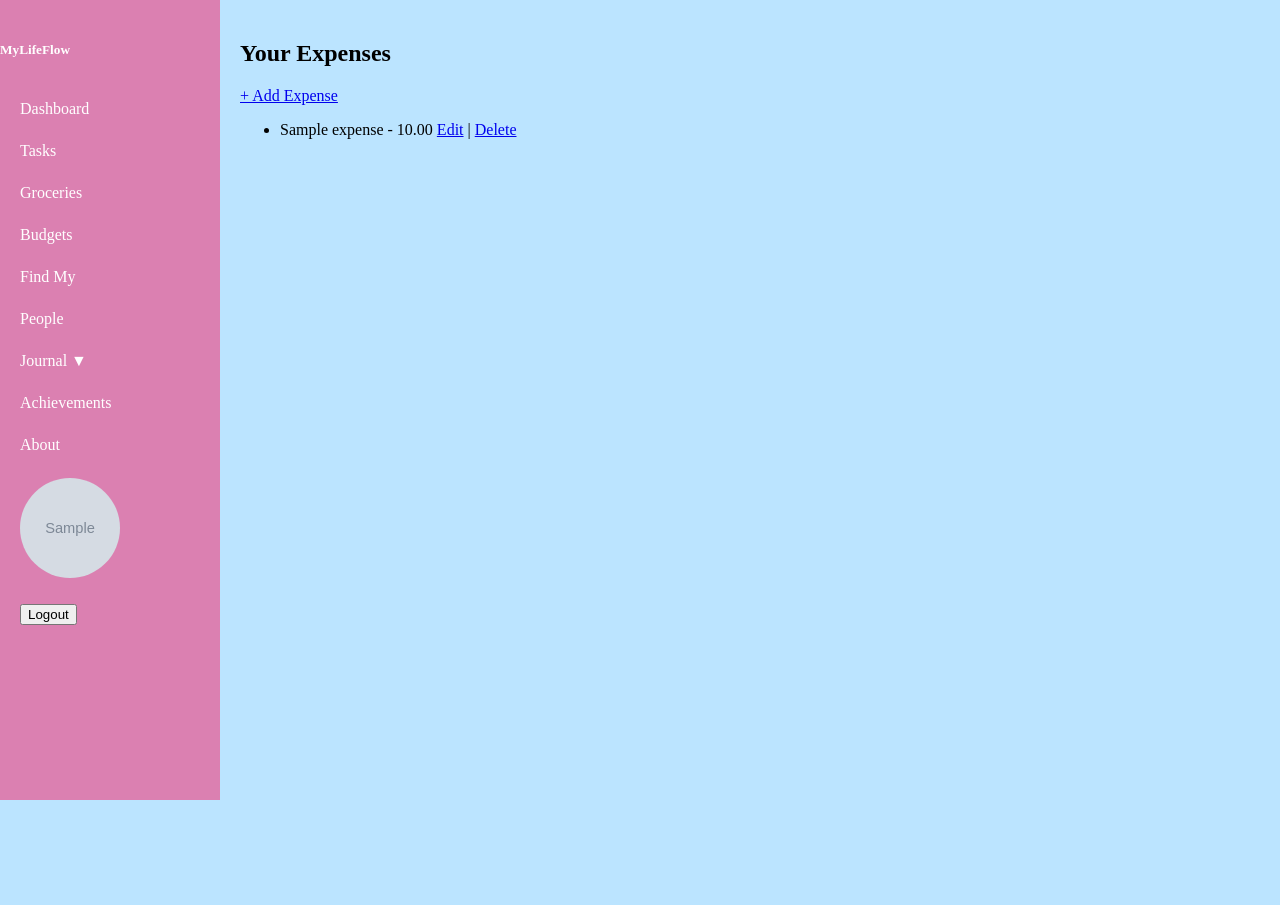
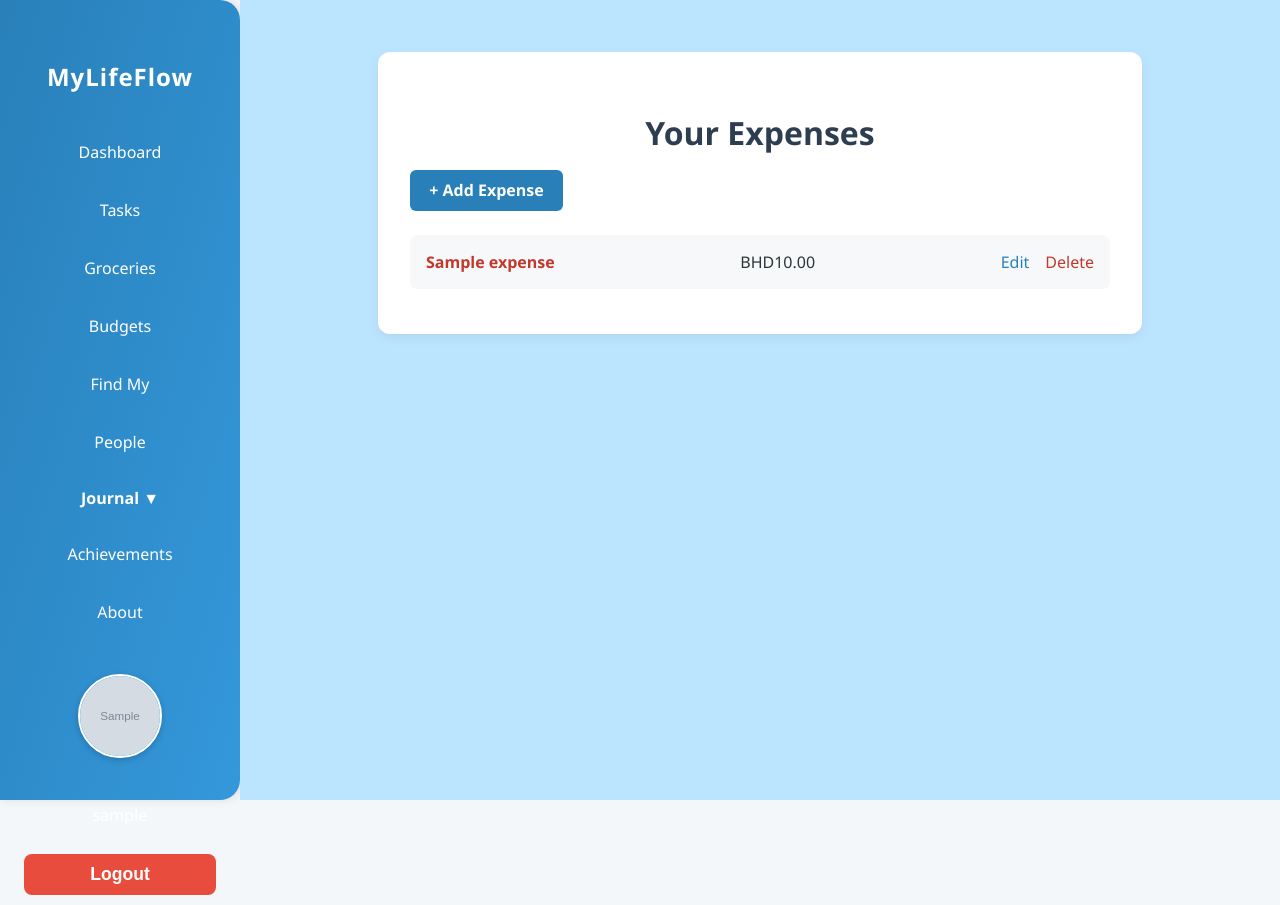
Before and after one commit to ManarSwar97/MyLifeFlow, a Django app: page /expense/ in a window 1280 px wide. Before the commit the page ends 800 px from the top, so only its background shows below. Run offline with Django 5.2, Linux system fonts and the light colour scheme; a user stored in the database is signed in; tables that the repository leaves empty hold one stand-in row (values such as "Sample post"); grey boxes marked "Sample" are stand-in pictures.

Commit message:
css updates

```diff
--- a/mylifeflow/main_app/static/css/budgets.css
+++ b/mylifeflow/main_app/static/css/budgets.css
@@ -1,27 +1,10 @@
-body {
-  background: #2980b9; /* fallback for old browsers */
-  background: -webkit-linear-gradient(
-    to right,
-    #ffffff,
-    #6dd5fa,
-    #2980b9
-  ); /* Chrome 10-25, Safari 5.1-6 */
-  background: linear-gradient(
-    to bottom,
-    #bbe4ff,
-    #87cefd
-  ); /* W3C, IE 10+/ Edge, Firefox 16+, Chrome 26+, Opera 12+, Safari 7+ */
-  color: #091638;
-  margin: 0;
-  font-family: 'Segoe UI', Arial, sans-serif;
-}
 .form-container {
   max-width: 480px;
   margin: 40px auto;
-  background: #f9f9f9;
+  background: #fafafa;
   padding: 30px 25px;
   border-radius: 8px;
-  box-shadow: 0 6px 15px rgba(0,0,0,0.1);
+  box-shadow: 0 6px 15px rgba(66, 33, 99, 0.1);
   font-family: 'Segoe UI', Tahoma, Geneva, Verdana, sans-serif;
 }
 
@@ -47,41 +30,41 @@ body {
 .form-wrapper .label {
   font-weight: 600;
   margin-bottom: 6px;
-  color: #333;
+  color: #555;
 }
 
-.form-wrapper input[type="text"],
-.form-wrapper input[type="number"],
-.form-wrapper input[type="date"],
+.form-wrapper input[type='text'],
+.form-wrapper input[type='number'],
+.form-wrapper input[type='date'],
 .form-wrapper select,
-.form-wrapper input[type="checkbox"] {
+.form-wrapper input[type='checkbox'] {
   padding: 8px 12px;
-  border: 1.8px solid #bdbdbd;
+  border: 1.8px solid #498cb9;
   border-radius: 6px;
   font-size: 1rem;
   outline-offset: 2px;
   transition: border-color 0.25s ease;
 }
 
-.form-wrapper input[type="checkbox"] {
+.form-wrapper input[type='checkbox'] {
   width: auto;
   height: auto;
   margin-top: 4px;
   cursor: pointer;
 }
 
-.form-wrapper input[type="text"]:focus,
-.form-wrapper input[type="number"]:focus,
-.form-wrapper input[type="date"]:focus,
+.form-wrapper input[type='text']:focus,
+.form-wrapper input[type='number']:focus,
+.form-wrapper input[type='date']:focus,
 .form-wrapper select:focus {
-  border-color: #00796b;
-  box-shadow: 0 0 5px #00796b66;
+  border-color: #2980b9;
+  box-shadow: 0 0 5px #2980b966;
 }
 
 .btn {
   display: inline-block;
   width: 100%;
-  background-color: #00796b;
+  background-color: #2980b9;
   color: white;
   font-weight: 700;
   border: none;
@@ -196,58 +178,47 @@ body {
   justify-content: flex-start;
 }
 
-.btn {
-  padding: 0.5rem 1rem;
-  border-radius: 8px;
-  font-weight: 600;
-  cursor: pointer;
-  border: none;
-  text-decoration: none;
-  color: white;
-  transition: background-color 0.3s ease;
-  display: inline-block;
-  text-align: center;
-}
+
 
 .btn-primary {
-  background-color: #00796b;
+  background-color: #2980b9;
 }
 
 .btn-primary:hover {
-  background-color: #004d40;
+  background-color: #1c3f63;
 }
 
 .btn-teal {
-  background-color: #00796b;
+  background-color:#2980b9 ;
 }
 
 .btn-teal:hover {
-  background-color: #004d40;
+  background-color: #1c3f63;
 }
 
 .btn-teal-outline {
   background-color: transparent;
-  color: #00796b;
-  border: 2px solid #00796b;
+  color: #2980b9;
+  border: 2px solid #2980b9;
   padding: 0.3rem 0.75rem;
   font-size: 0.9rem;
 }
 
 .btn-teal-outline:hover {
-  background-color: #00796b;
+  background-color: #2980b9;
   color: white;
 }
 
 .btn-orange {
-  background-color: #fb8c00;
+  background-color: #55809d;
 }
 
 .btn-orange:hover {
-  background-color: #ef6c00;
+  background-color: #55809d;
 }
 
 .btn-red {
-  background-color: #d32f2f;
+  background-color: #c62828;
 }
 
 .btn-red:hover {
@@ -364,29 +336,17 @@ body {
   margin: 0 auto;
 }
 
-.btn {
-  padding: 0.6rem 1.3rem;
-  border-radius: 8px;
-  font-weight: 600;
-  cursor: pointer;
-  text-decoration: none;
-  color: white;
-  display: inline-block;
-  transition: background-color 0.3s ease;
-  border: none;
-  text-align: center;
-}
 
 .btn-primary {
-  background-color: #00796b;
+  background-color: #2980b9;
 }
 
 .btn-primary:hover {
-  background-color: #004d40;
+  background-color: #1c3f63;
 }
 
 .btn-red {
-  background-color: #d32f2f;
+  background-color: #c62828;
 }
 
 .btn-red:hover {
@@ -394,9 +354,169 @@ body {
 }
 
 .btn-grey {
-  background-color: #616161;
+  background-color: #424242;
 }
 
 .btn-grey:hover {
-  background-color: #424242;
+  background-color: #212121;
 }
+
+.expense-list-container {
+  max-width: 700px;
+  margin: 2rem auto;
+  padding: 2rem;
+  background: #ffffff;
+  border-radius: 12px;
+  box-shadow: 0 4px 12px rgba(0, 0, 0, 0.05);
+}
+
+.expense-heading {
+  font-size: 2rem;
+  font-weight: bold;
+  margin-bottom: 1rem;
+  color: #2c3e50;
+  text-align: center;
+}
+
+.btn-add-expense {
+  display: inline-block;
+  background-color: #2980b9;
+  color: #fff;
+  padding: 0.6rem 1.2rem;
+  border-radius: 6px;
+  text-decoration: none;
+  font-weight: 600;
+  margin-bottom: 1.5rem;
+}
+
+.btn-add-expense:hover {
+  background-color: #3389c2;
+}
+
+.expense-list {
+  list-style: none;
+  padding: 0;
+  margin: 0;
+}
+
+.expense-item {
+  display: flex;
+  justify-content: space-between;
+  align-items: center;
+  background-color: #f6f8fa;
+  padding: 1rem;
+  border-radius: 8px;
+  margin-bottom: 0.8rem;
+}
+
+.expense-item.empty {
+  justify-content: center;
+  color: #888;
+  font-style: italic;
+}
+
+.expense-name {
+  font-weight: 600;
+  color: #34495e;
+}
+
+.expense-amount {
+  color: #2d3436;
+  font-weight: 500;
+}
+
+.expense-actions {
+  display: flex;
+  gap: 1rem;
+}
+
+.action-link {
+  text-decoration: none;
+  font-weight: 500;
+}
+
+.edit-link {
+  color: #2980b9;
+}
+
+.edit-link:hover {
+  text-decoration: underline;
+}
+
+.delete-link {
+  color: #c0392b;
+}
+
+.delete-link:hover {
+  text-decoration: underline;
+}
+
+.delete-expense-container {
+  max-width: 480px;
+  margin: 4rem auto;
+  padding: 2.5rem 2rem;
+  background: #fff;
+  border-radius: 12px;
+  box-shadow: 0 8px 24px rgba(0, 0, 0, 0.1);
+  text-align: center;
+  font-family: 'Segoe UI', Tahoma, Geneva, Verdana, sans-serif;
+}
+
+.delete-heading {
+  font-size: 1.8rem;
+  color: #e74c3c;
+  margin-bottom: 1rem;
+  font-weight: 700;
+}
+
+.delete-message {
+  font-size: 1.1rem;
+  margin-bottom: 2rem;
+  color: #333;
+}
+
+.expense-name {
+  font-weight: 600;
+  color: #c0392b;
+}
+
+.delete-form {
+  margin-bottom: 1.5rem;
+}
+
+
+
+.btn-delete {
+  background-color: #e74c3c;
+  color: #fff;
+  border: 2px solid #e74c3c;
+}
+
+.btn-delete:hover {
+  background-color: #c0392b;
+  border-color: #c0392b;
+}
+
+.delete-budget-container {
+  max-width: 480px;
+  margin: 4rem auto;
+  padding: 2rem 2.5rem;
+  background-color: #fafafa;
+  border-radius: 8px;
+  box-shadow: 0 6px 15px rgba(66, 33, 99, 0.1);
+  font-family: 'Segoe UI', Tahoma, Geneva, Verdana, sans-serif;
+  text-align: center;
+}
+
+.delete-heading {
+  color: #c62828; /* red-ish */
+  font-size: 2rem;
+  margin-bottom: 1rem;
+  font-weight: 700;
+}
+
+.delete-message {
+  font-size: 1.1rem;
+  margin-bottom: 2rem;
+  color: #444;
+}
--- /dev/null
+++ b/mylifeflow/main_app/static/css/sidebar.css
@@ -0,0 +1,127 @@
+main {
+      flex-grow: 1;
+      padding: 20px;
+      background-color: #bbe4ff;
+        }
+body {
+  display: flex;
+  min-height: 100vh;
+  margin: 0;
+  font-family: 'Segoe UI', 'Roboto', sans-serif;
+}
+
+body {
+  display: flex;
+  min-height: 100vh;
+  margin: 0;
+  font-family: 'Segoe UI', 'Roboto', sans-serif;
+  background-color: #f4f7fa;
+}
+
+.sidebar {
+  width: 240px;
+  background: linear-gradient(to bottom right, #2980b9, #3498db);
+  color: white;
+  padding-top: 20px;
+  flex-shrink: 0;
+  display: flex;
+  flex-direction: column;
+  align-items: center;
+  box-shadow: 2px 0 10px rgba(0, 0, 0, 0.1);
+  border-top-right-radius: 20px;
+  border-bottom-right-radius: 20px;
+
+}
+
+.sidebar h5 {
+  font-size: 24px;
+  font-weight: bold;
+  margin-bottom: 30px;
+  text-align: center;
+  letter-spacing: 1px;
+}
+
+.sidebar a {
+  color: white;
+  display: block;
+  padding: 12px 25px;
+  margin: 6px 0;
+  text-decoration: none;
+  font-size: 16px;
+  text-align: center;
+  border-radius: 10px;
+  transition: all 0.3s ease;
+}
+
+.sidebar a:hover {
+  text-shadow: 0 0 6px rgba(255, 255, 255, 0.8);
+  transform: scale(1.03);
+}
+
+.sidebar img {
+  margin: 15px auto 10px;
+  border-radius: 100px;
+  width: 80px;
+  height: 80px;
+  object-fit: cover;
+  border: 2px solid white;
+  box-shadow: 0 2px 6px rgba(0, 0, 0, 0.2);
+}
+
+.sidebar .btn {
+  width: 80%;
+  background-color: #e74c3c;
+  color: white;
+  padding: 10px 0;
+  border: none;
+  border-radius: 8px;
+  font-weight: bold;
+  cursor: pointer;
+  transition: background-color 0.2s ease;
+  text-align: center;
+  margin-top: 10px;
+}
+
+.sidebar .btn:hover {
+  background-color: #c0392b;
+}
+
+.sidebar form {
+  width: 100%;
+  display: flex;
+  justify-content: center;
+  margin-bottom: 20px;
+}
+
+.Journal .journal-toggle {
+  font-weight: 600;
+  cursor: pointer;
+  padding: 10px 20px;
+  display: block;
+  text-align: center;
+  color: white;
+  font-size: 16px;
+  transition: text-shadow 0.3s ease;
+}
+
+.Journal .journal-toggle:hover {
+  text-shadow: 0 0 6px rgba(255, 255, 255, 0.8);
+}
+
+.journal-content {
+  display: none;
+  width: 100%;
+}
+
+.journal-content a {
+  font-size: 15px;
+  text-align: center;
+  display: block;
+  padding: 8px 20px;
+  color: white;
+  transition: text-shadow 0.3s ease;
+}
+
+.journal-content a:hover {
+  text-shadow: 0 0 6px rgba(255, 255, 255, 0.8);
+}
--- a/mylifeflow/main_app/templates/base.html
+++ b/mylifeflow/main_app/templates/base.html
@@ -1,4 +1,5 @@
 {% load static %}
+<link rel="stylesheet" href="{% static 'css/sidebar.css' %}">
 <!DOCTYPE html>
 <html lang="en">
   <head>
@@ -10,40 +11,6 @@
     <link rel="icon" href="{% static 'img/favicon.ico' %}" type="image/x-icon" />
   </head>
 
-  <body>
-  <style>
-    body {
-      display: flex;
-      min-height: 100vh;
-      margin: 0;
-    }
-    .sidebar {
-      width: 220px;
-      background-color: #db80b1;
-      color: white;
-      padding-top: 20px;
-      flex-shrink: 0;
-    }
-    .sidebar a {
-      color: white;
-      display: block;
-      padding: 12px 20px;
-      text-decoration: none;
-    }
-    .sidebar a:hover {
-      background-color: #37474f;
-    }
-    main {
-      flex-grow: 1;
-      padding: 20px;
-      background-color: #bbe4ff;
-        }
-    .journal-content {
-      display: none;
-      margin-left: 20px;
-    }
-  </style>
-</head>
 <body>
 
   <div class="sidebar">
@@ -69,7 +36,10 @@
     <a href="{% url 'about' %}">About</a>
     <div>
     <a href="{% url 'user-profile' %}"><img width="100px" height="100px" style="border-radius: 100px;" src="{{  user.userprofile.profile_image.url }}" alt="Profile Image" /></div></a>
+
+    <a href="{% url 'user-profile' %}">{{user.username}}</a>
     <form method="post" action="{% url 'logout' %}">
+
       {% csrf_token %}
       <button type="submit" class="btn red darken-2" style="margin: 10px 20px;">Logout</button>
     </form>
--- a/mylifeflow/main_app/templates/chat.html
+++ b/mylifeflow/main_app/templates/chat.html
@@ -41,7 +41,7 @@
       }
 
       .chat-message.sender {
-        background-color: #ffffff;
+        background-color: #7cb7ff;
         color: #435f7a;
         margin-left: auto;
         text-align: right;
@@ -55,7 +55,7 @@
       }
 
       .chat-input {
-        background-color: white;
+        background-color: rgb(216, 233, 243);
       }
 
       .chat-input button {
@@ -67,7 +67,7 @@
       }
 
       .chat-input button:hover {
-        background: #d97dc3;
+        background: #63a6e9;
       }
 
       .sidebar {
--- a/mylifeflow/main_app/templates/main_app/budget_list.html
+++ b/mylifeflow/main_app/templates/main_app/budget_list.html
@@ -1,7 +1,6 @@
 {% extends 'base.html' %}
 {% load static %}
 {% block content %}
-
 <link rel="stylesheet" href="{% static 'css/budgets.css' %}">
 <h1 class="center page-title">Budgets</h1>
 
--- a/mylifeflow/main_app/templates/main_app/expense_list.html
+++ b/mylifeflow/main_app/templates/main_app/expense_list.html
@@ -1,16 +1,24 @@
 {% extends 'base.html' %}
 {% block content %}
-<h2>Your Expenses</h2>
-<a href="{% url 'expense_create' %}">+ Add Expense</a>
-<ul>
-  {% for expense in expense_list %}
-  <li>
-    {{ expense.name }} - {{ expense.amount }}
-    <a href="{% url 'expense_update' expense.id %}">Edit</a> |
-    <a href="{% url 'expense_delete' expense.id %}">Delete</a>
-  </li>
-  {% empty %}
-  <li>No expenses recorded.</li>
-  {% endfor %}
-</ul>
+{% load static %}
+<link rel="stylesheet" href="{% static 'css/budgets.css' %}">
+<div class="expense-list-container">
+  <h2 class="expense-heading">Your Expenses</h2>
+  <a href="{% url 'expense_create' %}" class=" btn-add-expense">+ Add Expense</a>
+
+  <ul class="expense-list">
+    {% for expense in expense_list %}
+      <li class="expense-item">
+        <span class="expense-name">{{ expense.name }}</span>
+        <span class="expense-amount">BHD{{ expense.amount }}</span>
+        <div class="expense-actions">
+          <a href="{% url 'expense_update' expense.id %}" class="action-link edit-link">Edit</a>
+          <a href="{% url 'expense_delete' expense.id %}" class="action-link delete-link">Delete</a>
+        </div>
+      </li>
+    {% empty %}
+      <li class="expense-item empty">No expenses recorded.</li>
+    {% endfor %}
+  </ul>
+</div>
 {% endblock %}
```
Also changed, not shown: other parts of mylifeflow/main_app/static/css/budgets.css (+29 -29 lines), mylifeflow/main_app/templates/main_app/budget_confirm_delete.html (+15 -8 lines), mylifeflow/main_app/templates/main_app/expense_confirm_delete.html (+16 -8 lines), mylifeflow/main_app/templates/profile.html (+60 -15 lines).
